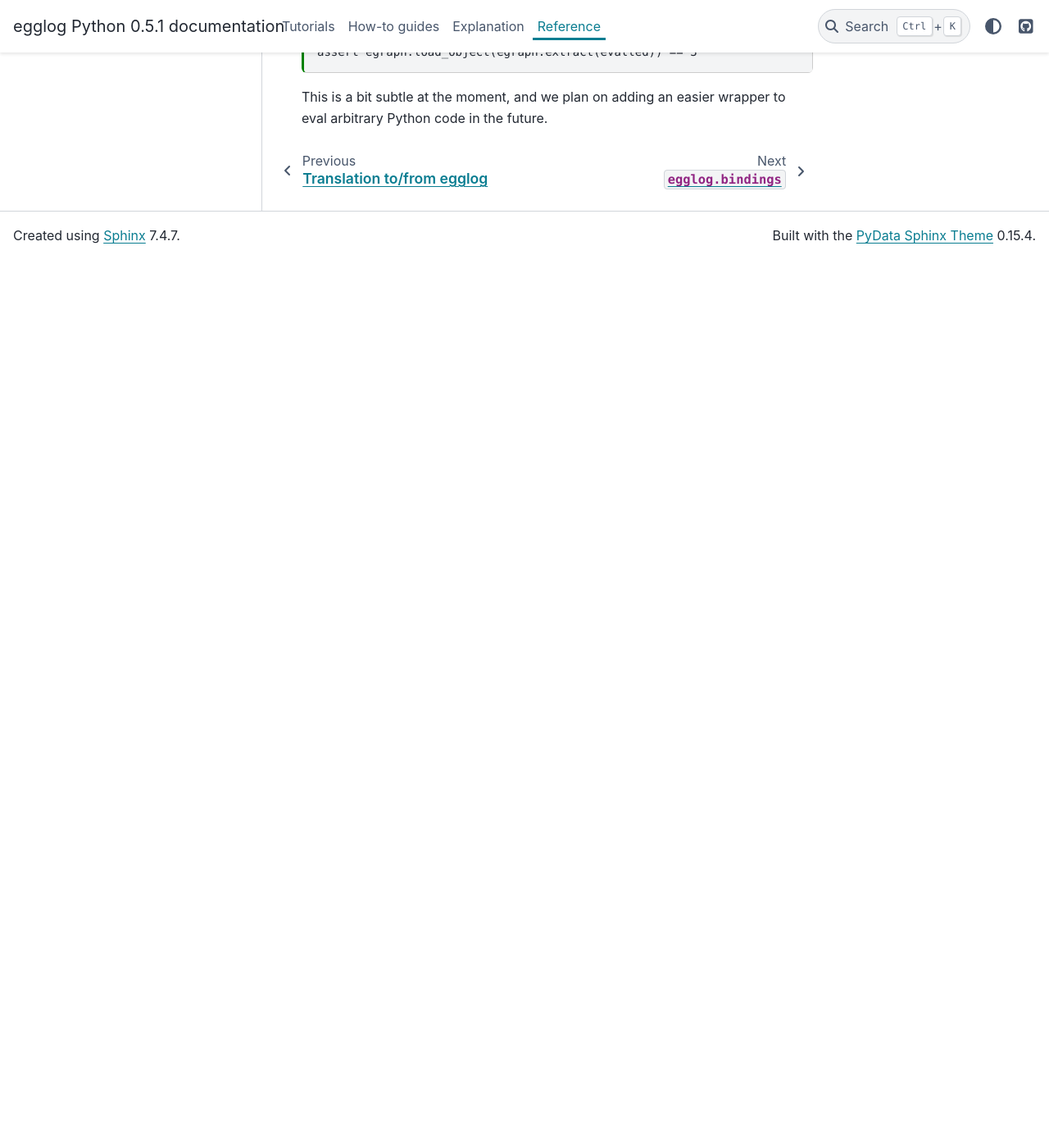
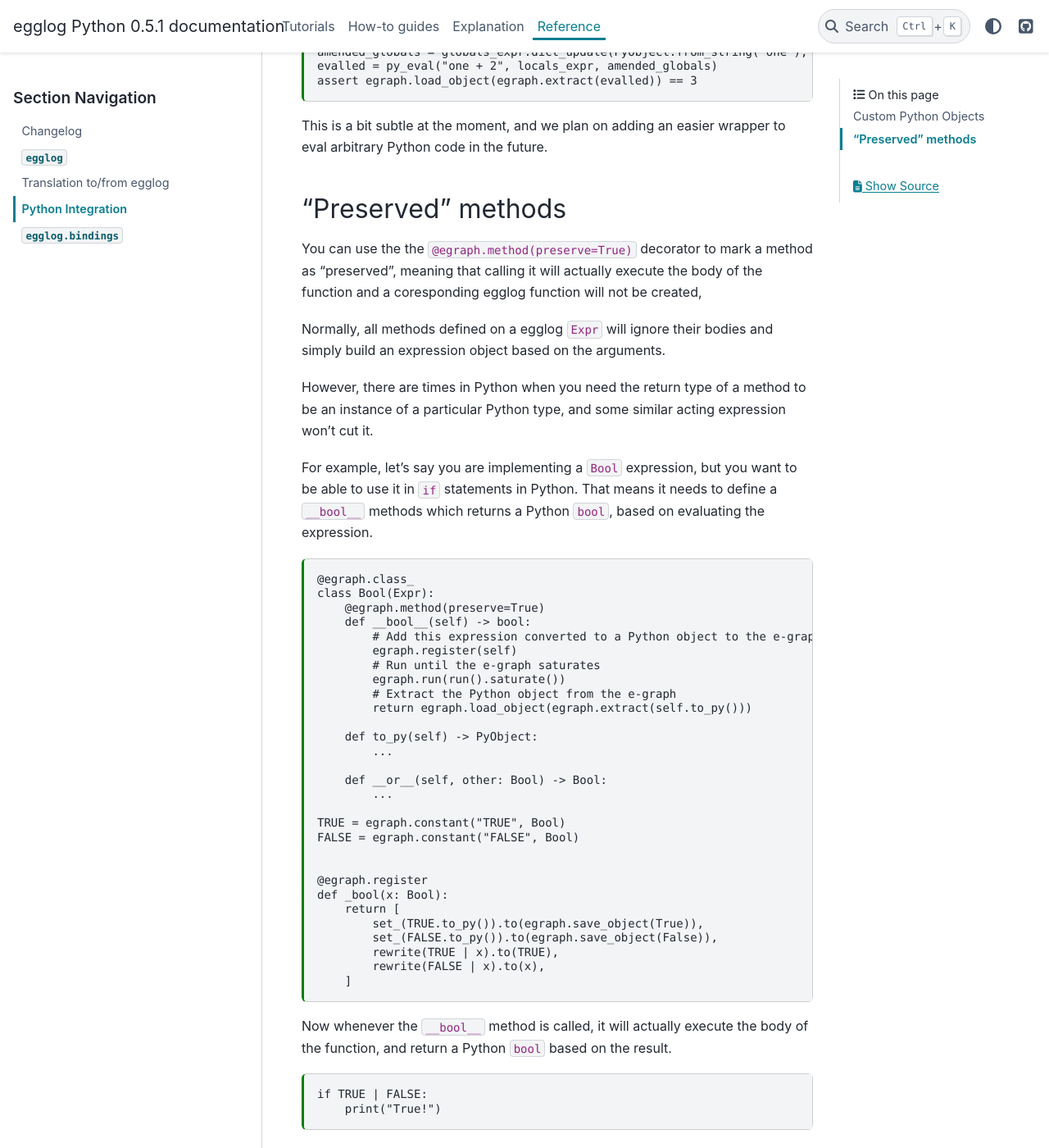
Before and after one commit to egraphs-good/egglog-python, a Sphinx documentation site: the page built from docs/reference/python-integration.md, in a window 1280 px wide and 1400 px high, scrolled down 2265 px. Shown: the whole window at 82% size. Built offline with Sphinx 7.4.7 and the PyData theme 0.15.4, drawn with Linux system fonts in a browser that asks for light colours; pages that are not in the unit, such as notebooks, are missing from menus; the version number is read from the project's files by our own code; before the commit the page ends 2581 px from its top, so only the background shows below that; some of the changed text lies outside the part shown.

Commit message:
Add preserved method docs

````diff
--- a/docs/reference/python-integration.md
+++ b/docs/reference/python-integration.md
@@ -15,7 +15,9 @@ We define a custom "primitive sort" (i.e. a builtin type) for `PyObject`s. This
 To create an expression of type `PyObject`, we have to use the `egraph.save_object` method. This method takes a Python object and returns an expression of type `PyObject`.
 
 ```{code-cell} python
+from __future__ import annotations
 from egglog import *
+
 egraph = EGraph()
 one = egraph.save_object(1)
 one
@@ -90,3 +92,52 @@ assert egraph.load_object(egraph.extract(evalled)) == 3
 ```
 
 This is a bit subtle at the moment, and we plan on adding an easier wrapper to eval arbitrary Python code in the future.
+
+## "Preserved" methods
+
+You can use the the `@egraph.method(preserve=True)` decorator to mark a method as "preserved", meaning that calling it will actually execute the body of the function and a coresponding egglog function will not be created,
+
+Normally, all methods defined on a egglog `Expr` will ignore their bodies and simply build an expression object based on the arguments.
+
+However, there are times in Python when you need the return type of a method to be an instance of a particular Python type, and some similar acting expression won't cut it.
+
+For example, let's say you are implementing a `Bool` expression, but you want to be able to use it in `if` statements in Python. That means it needs to define a `__bool__` methods which returns a Python `bool`, based on evaluating the expression.
+
+```{code-cell} python
+@egraph.class_
+class Bool(Expr):
+    @egraph.method(preserve=True)
+    def __bool__(self) -> bool:
+        # Add this expression converted to a Python object to the e-graph
+        egraph.register(self)
+        # Run until the e-graph saturates
+        egraph.run(run().saturate())
+        # Extract the Python object from the e-graph
+        return egraph.load_object(egraph.extract(self.to_py()))
+
+    def to_py(self) -> PyObject:
+        ...
+
+    def __or__(self, other: Bool) -> Bool:
+        ...
+
+TRUE = egraph.constant("TRUE", Bool)
+FALSE = egraph.constant("FALSE", Bool)
+
+
+@egraph.register
+def _bool(x: Bool):
+    return [
+        set_(TRUE.to_py()).to(egraph.save_object(True)),
+        set_(FALSE.to_py()).to(egraph.save_object(False)),
+        rewrite(TRUE | x).to(TRUE),
+        rewrite(FALSE | x).to(x),
+    ]
+```
+
+Now whenever the `__bool__` method is called, it will actually execute the body of the function, and return a Python `bool` based on the result.
+
+```{code-cell} python
+if TRUE | FALSE:
+    print("True!")
+```
````
